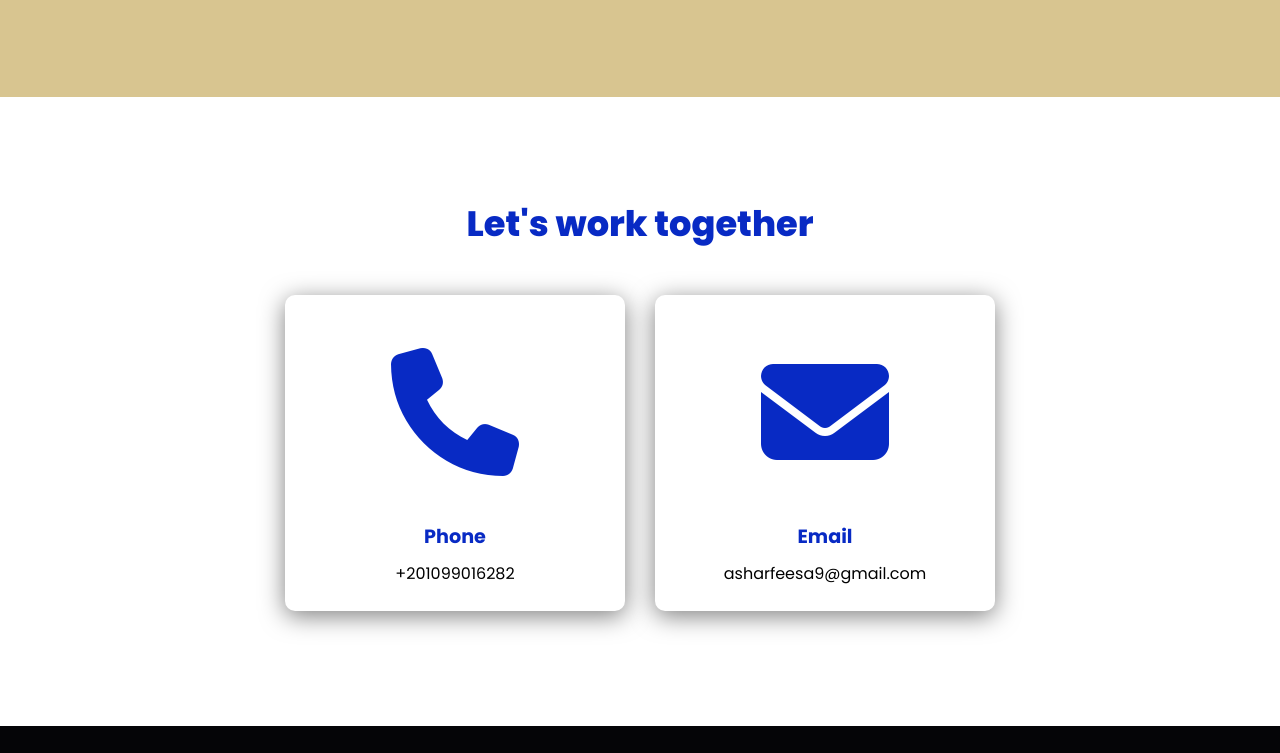
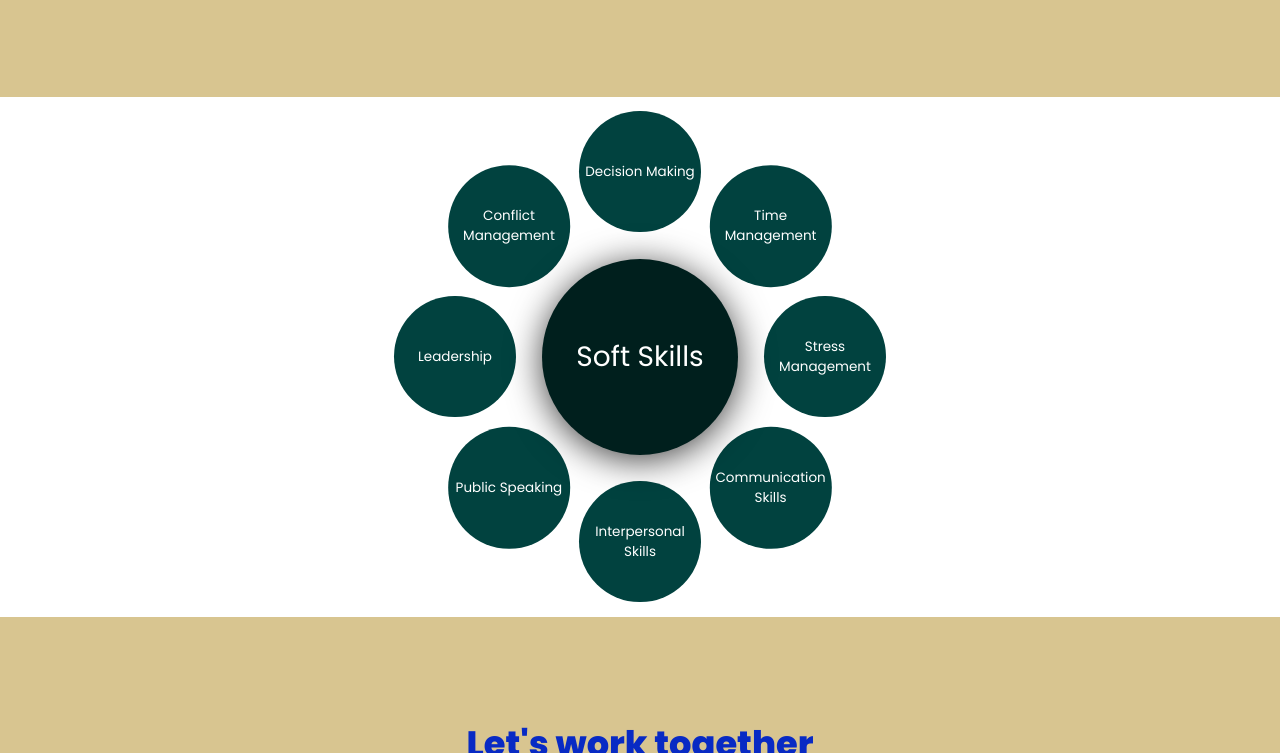
Before and after one commit to ashrafeesa/My-Portfolio, a plain HTML site: page index.html in a window 1280 px wide. Shown: the part 2472-3225 px from the top of the page. Drawn offline with Linux system fonts and the light colour scheme.

Commit message:
Second commit

```diff
--- a/index.html
+++ b/index.html
@@ -83,9 +83,21 @@
                 </div>
 
             </div>
+        </section>
 
-    </section>
-    <section class="cards contact" id="contact">
+        <section class="soft-skills" id="soft-skills">
+            <div class="center">Soft Skills</div>
+            <div class="item" style="--i:0;">Stress Management</div>
+            <div class="item" style="--i:1;">Communication Skills</div>
+            <div class="item" style="--i:2;">Interpersonal Skills</div>
+            <div class="item" style="--i:3;">Public Speaking</div>
+            <div class="item" style="--i:4;">Leadership</div>
+            <div class="item" style="--i:5;">Conflict Management</div>
+            <div class="item" style="--i:6;">Decision Making</div>
+            <div class="item" style="--i:7;">Time Management</div>
+          </section>
+
+    <section class="cards-contact" id="contact">
         <h2 class="title">Let's work together</h2>
         <div class="content">
             <div class="card">
--- a/style.css
+++ b/style.css
@@ -51,7 +51,7 @@ section{
     min-height: 100vh;
     display: flex;
     align-items: center;
-    background: url(../images/ashraf.jpg) no-repeat;
+    background: url(images/ashraf.jpg) no-repeat;
     background-size: cover;
     background-position: canter;
     background-attachment: fixed;
@@ -204,6 +204,67 @@ section{
     font-size: 1.5em;
 }
 
+.soft-skills {
+    display: flex;
+    justify-content: center;
+    align-items: center;
+    height: 65vh;
+    background: white;
+    margin: 0;
+}
+
+.circle-container {
+    position: relative;
+    width: 400px;
+    height: 400px;
+    border-radius: 50%;
+    background: white;
+    box-shadow: 0 0 15px rgba(0, 0, 0, 0.274);
+    display: flex;
+    justify-content: center;
+    align-items: center;
+}
+
+.center {
+    position: absolute;
+    width: 7em;
+    height: 7em;
+    background: rgb(0, 31, 29);
+    color: white;
+    border-radius: 50%;
+    display: flex;
+    justify-content: center;
+    align-items: center;
+    text-align: center;
+    z-index: 10;
+    font-size: 1.75em;
+    box-shadow: 0 5px 35px rgba(1 1 1 / 75%);
+}
+
+.item {
+    position: absolute;
+    width: 9em;
+    height: 9em;
+    background: rgb(1, 66, 63);
+    color: white;
+    border-radius: 50%;
+    display: flex;
+    justify-content: center;
+    align-items: center;
+    text-align: center;
+    font-size: 0.84375em;
+    transform: rotate(calc(45deg * var(--i))) translate(185px) rotate(calc(-45deg * var(--i)));
+    transition: background 0.3s;
+}
+
+.item:hover {
+    background: rgb(0, 31, 29);
+}
+
+.cards-contact{
+    background-color: #d8c590;
+}
+
 .footer{
     background-color: #050507;
     color: #ffffff;
```
